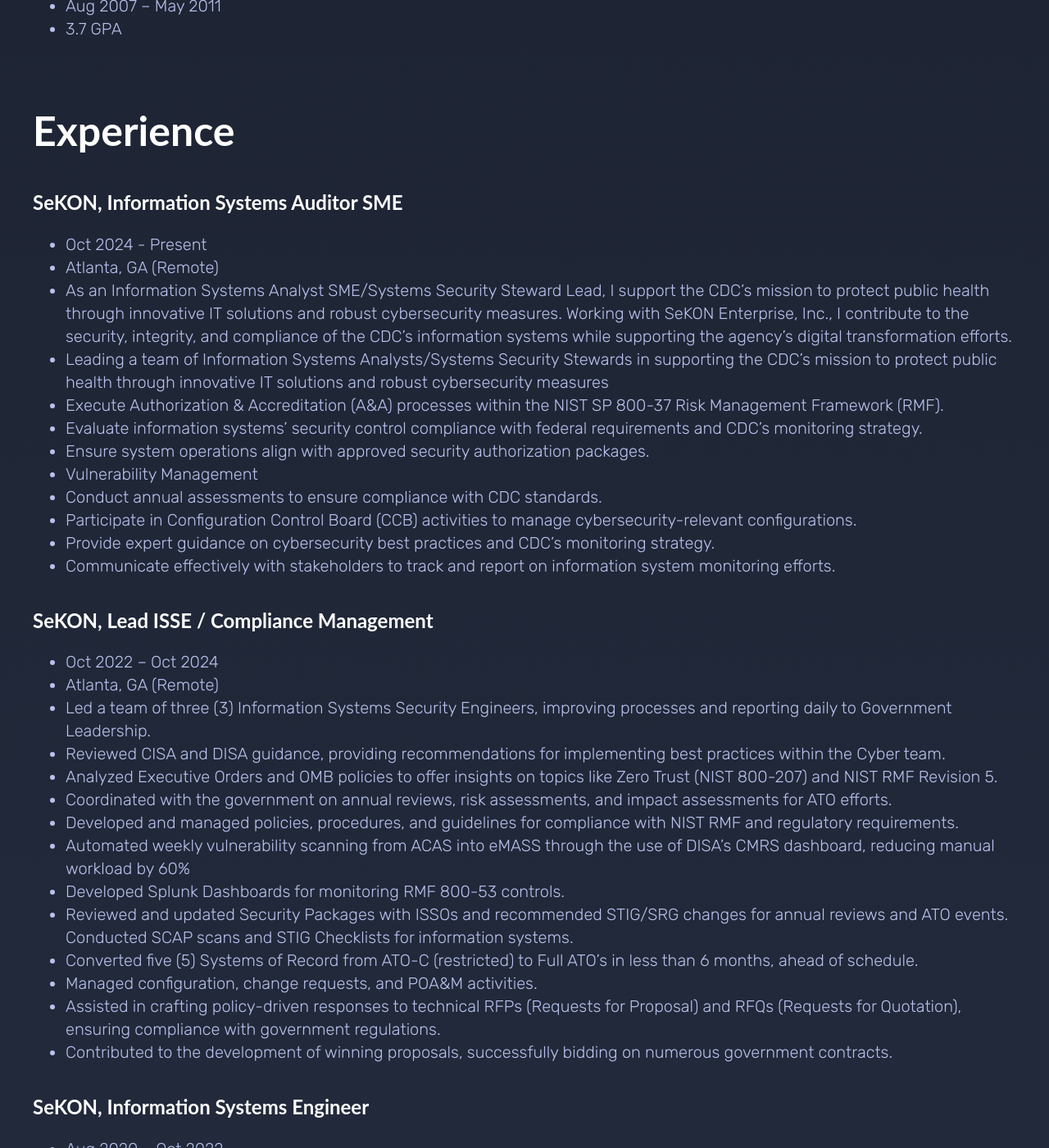
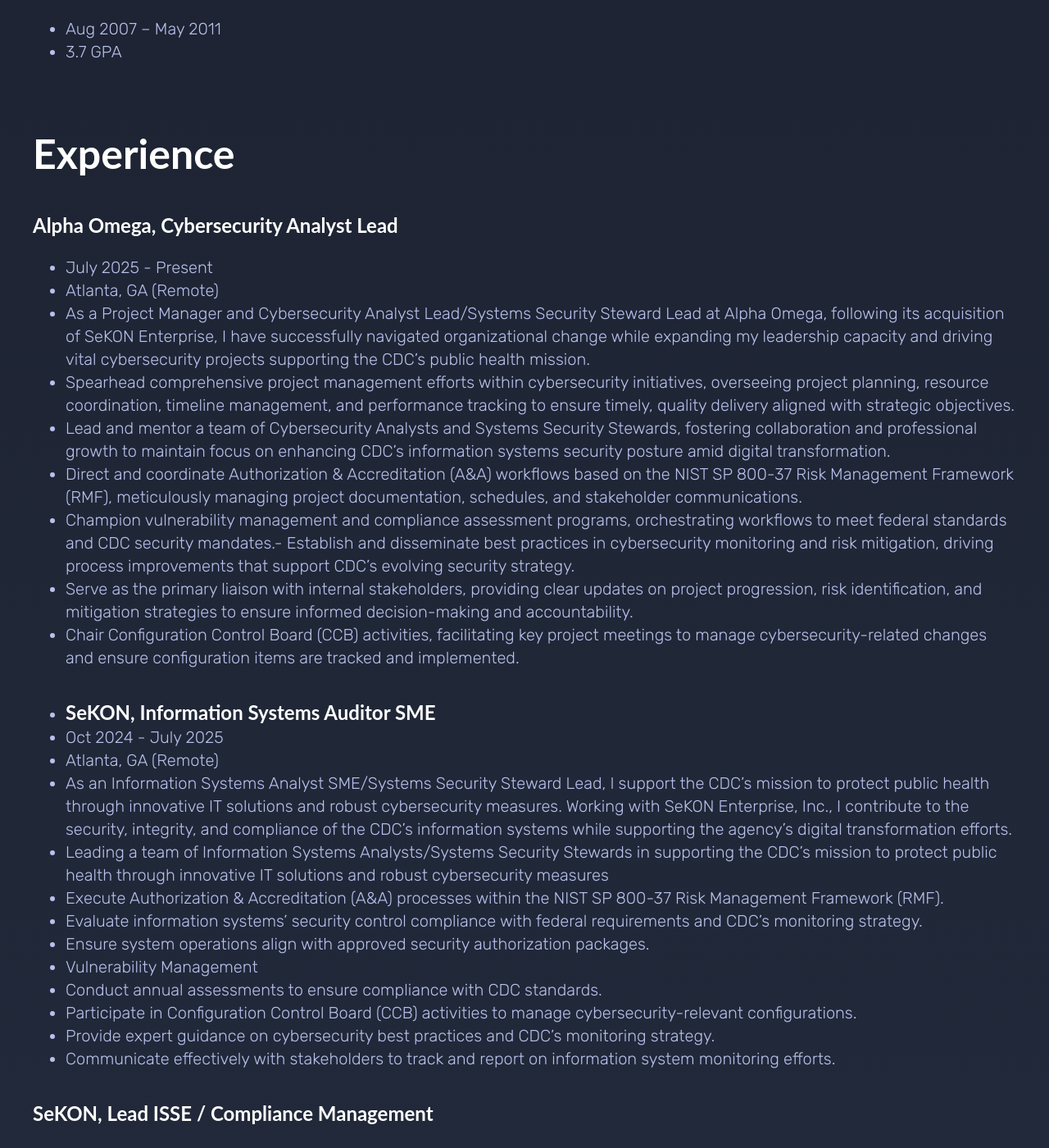
Before and after one commit to justin-m-johnson/justin-m-johnson.github.io, a Jekyll site: the page built from content/about.md, in a window 1280 px wide and 1400 px high, scrolled down 1386 px. Shown: the whole window at 82% size. Built offline with Jekyll 4.4.1, drawn with Linux system fonts in a browser that asks for light colours; some of the changed text lies outside the part shown.

Commit message:
Update about.md

```diff
--- a/content/about.md
+++ b/content/about.md
@@ -14,16 +14,16 @@
 - GitHub: [justin-m-johnson](https://github.com/justin-m-johnson)
 
 
-# Senior Information Assurance Analyst
+# Cybersecurity Analyst Lead
 
-Highly accomplished Senior Information Assurance Analyst with 10+ years of experience in cybersecurity and IT management. Proven track record of delivering exceptional results, leading teams, and implementing best practices in compliance and risk management. Skilled in Zero Trust architecture, NIST RMF, and regulatory compliance. Proficient in cloud security, vulnerability scanning, and governance frameworks.
+Cybersecurity Analyst Lead with over 10 years of comprehensive experience driving cybersecurity initiatives and IT governance projects. Demonstrated expertise in leading cross-functional teams and managing complex projects to enhance compliance, risk management, and security posture. Proven ability to implement industry best practices, including Zero Trust architecture and NIST Risk Management Framework (RMF), while optimizing cloud security, ulnerability management, and governance frameworks. Adept at balancing technical proficiency with project leadership to deliver timely, high-impact results aligned with organizational goals.
 
 # Education
 
-## Western Governors University, MBA in MBA - IT Management
+## Western Governors University, MBA -  IT Management
 
-- Aug 2024 – May 2025
-- Masters of Business Administration - In Progress
+- Oct 2024 – May 2025
+- Masters of Business Administration
 
 ## Colorado State University-Global Campus, B.Sc in Cyber Security
 
@@ -38,9 +38,20 @@
 
 # Experience
 
+## Alpha Omega, Cybersecurity Analyst Lead
+- July 2025 - Present
+- Atlanta, GA (Remote)
+- As a Project Manager and Cybersecurity Analyst Lead/Systems Security Steward Lead at Alpha Omega, following its acquisition of SeKON Enterprise, I have successfully navigated organizational change while expanding my leadership capacity and driving vital cybersecurity projects supporting the CDC’s public health mission.
+- Spearhead comprehensive project management efforts within cybersecurity initiatives, overseeing project planning, resource coordination, timeline management, and performance tracking to ensure timely, quality delivery aligned with strategic objectives.
+- Lead and mentor a team of Cybersecurity Analysts and Systems Security Stewards, fostering collaboration and professional growth to maintain focus on enhancing CDC’s information systems security posture amid digital transformation.
+- Direct and coordinate Authorization & Accreditation (A&A) workflows based on the NIST SP 800-37 Risk Management Framework (RMF), meticulously managing project documentation, schedules, and stakeholder communications.
+- Champion vulnerability management and compliance assessment programs, orchestrating workflows to meet federal standards and CDC security mandates.- Establish and disseminate best practices in cybersecurity monitoring and risk mitigation, driving process improvements that support CDC’s evolving security strategy.
+- Serve as the primary liaison with internal stakeholders, providing clear updates on project progression, risk identification, and mitigation strategies to ensure informed decision-making and accountability.
+- Chair Configuration Control Board (CCB) activities, facilitating key project meetings to manage cybersecurity-related changes and ensure configuration items are tracked and implemented.
+-
 ## SeKON, Information Systems Auditor SME
 
-- Oct 2024 - Present
+- Oct 2024 - July 2025
 - Atlanta, GA (Remote)
 - As an Information Systems Analyst SME/Systems Security Steward Lead, I support the CDC's mission to protect public health through innovative IT solutions and robust cybersecurity measures. Working with SeKON Enterprise, Inc., I contribute to the security, integrity, and compliance of the CDC's information systems while supporting the agency's digital transformation efforts.
 - Leading a team of Information Systems Analysts/Systems Security Stewards in supporting the CDC's mission to protect public health through innovative IT solutions and robust cybersecurity measures
```
Also changed, not shown: other parts of content/about.md (+1 -15 lines).
